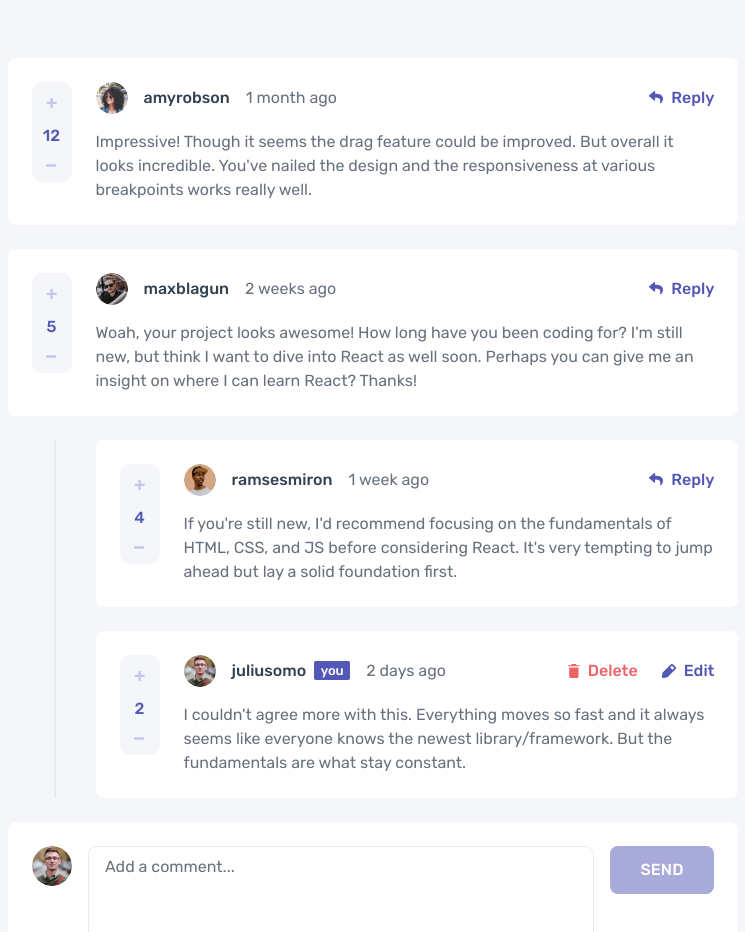
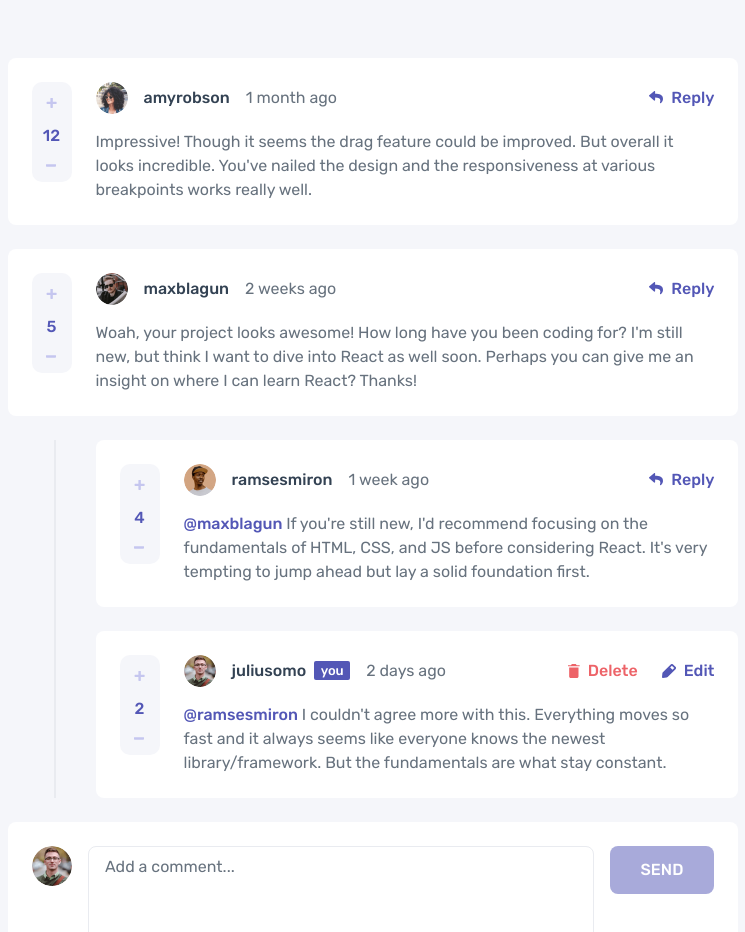
Before and after one commit to g-akca/interactive-comments-section, a React (Vite) app: page / in a window 1280 px wide. Shown: the top 932 px of the page, without its empty margins (267-1012 px from the left). Built offline with nearby package versions, Linux system fonts and the light colour scheme.

Commit message:
Show user being replied to on replies

```diff
--- a/src/components/CommentCard.jsx
+++ b/src/components/CommentCard.jsx
@@ -21,7 +21,7 @@ function CommentCard({ comment }) {
         {isEditing ? (
           <EditForm original={comment.content} editComment={(newComment) => editComment(comment.id, newComment)} closeForm={() => setIsEditing(false)} />
         ) : (
-          <p>{comment.content}</p>
+          <p>{comment.replyingTo && <span className="font-medium text-purple-600">@{comment.replyingTo} </span>} {comment.content}</p>
         )}
 
         <CommentActions comment={comment} isOwn={isOwn} onReply={() => setIsReplying(prev => !prev)} onDelete={() => deleteComment(comment.id)} onEdit={() => setIsEditing(prev => !prev)} />
@@ -36,7 +36,7 @@ function CommentCard({ comment }) {
           {isEditing ? (
             <EditForm original={comment.content} editComment={(newComment) => editComment(comment.id, newComment)} closeForm={() => setIsEditing(false)} />
           ) : (
-            <p>{comment.content}</p>
+            <p>{comment.replyingTo && <span className="font-medium text-purple-600">@{comment.replyingTo} </span>} {comment.content}</p>
           )}
         </div>
       </div>
```
